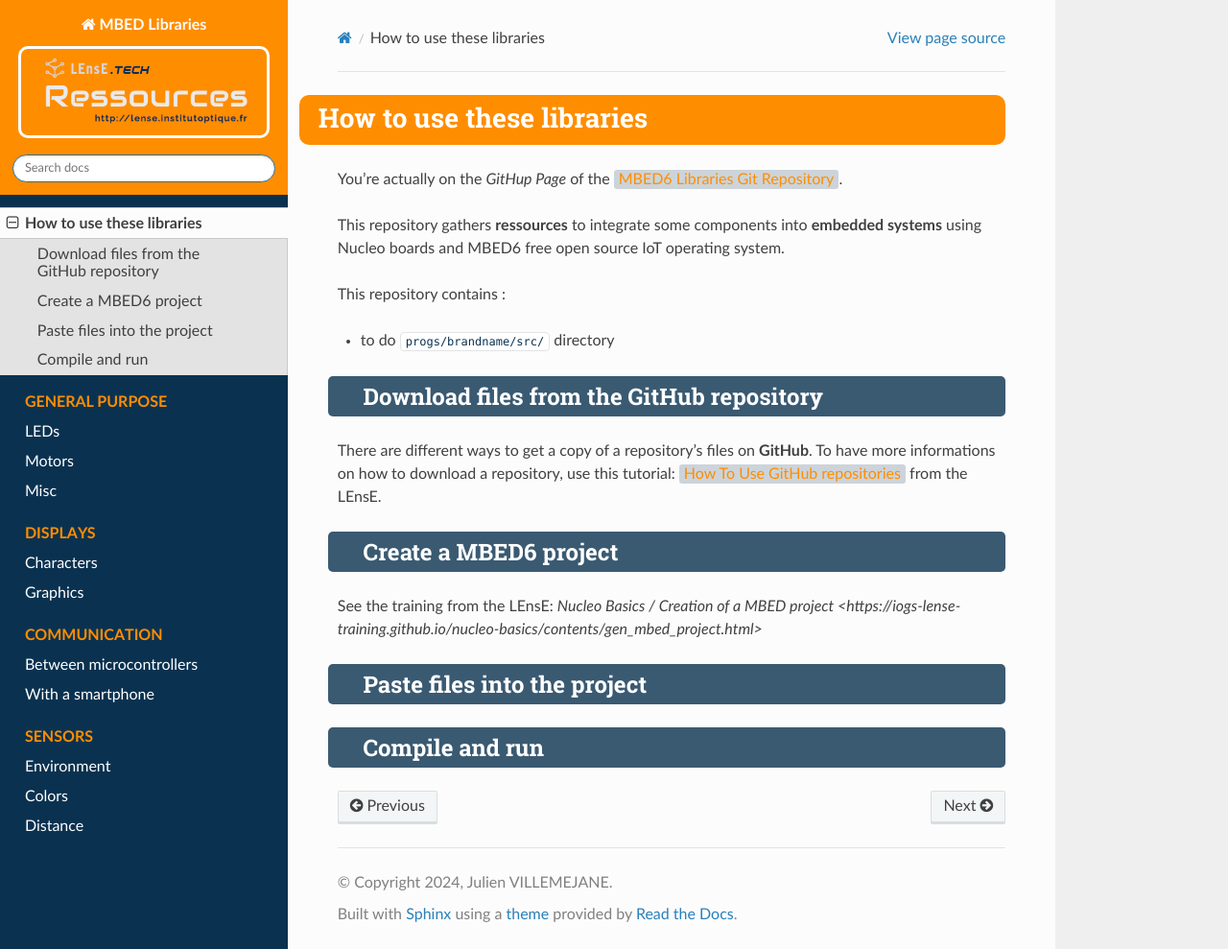
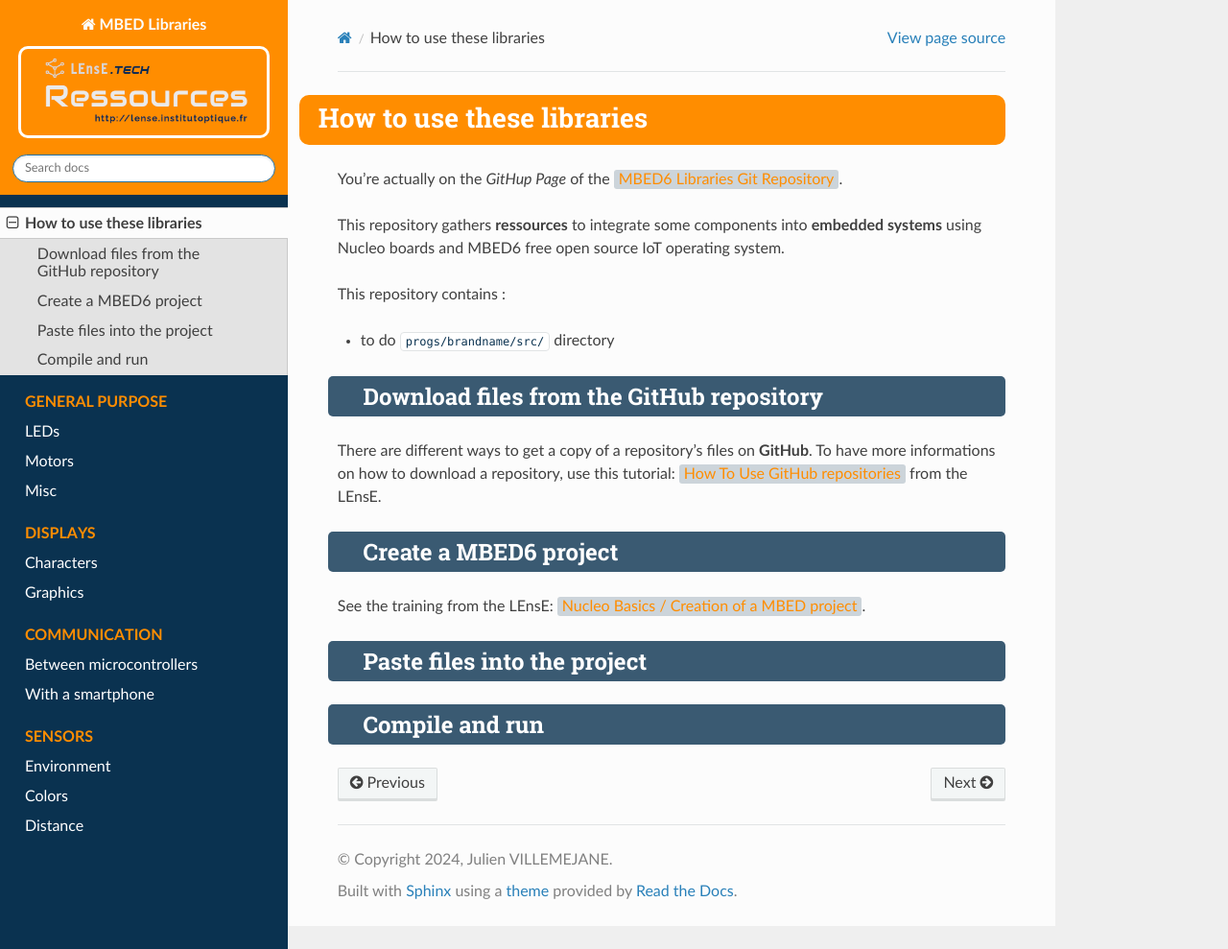
Before and after one commit to IOGS-LEnsE-ressources/mbed6-libraries, a Sphinx documentation site: the page built from docs/source/contents/how_to.rst, in a window 1280 px wide and 989 px high. Shown: the whole window at 96% size. Built offline with Sphinx 7.4.7 and the Read the Docs theme 2.0.0, drawn with Linux system fonts in a browser that asks for light colours.

Commit message:
Update how_to.rst

```diff
--- a/docs/source/contents/how_to.rst
+++ b/docs/source/contents/how_to.rst
@@ -19,7 +19,7 @@ There are different ways to get a copy of a repository's files on **GitHub**. To
 Create a MBED6 project
 **********************
 
-See the training from the LEnsE: `Nucleo Basics / Creation of a MBED project <https://iogs-lense-training.github.io/nucleo-basics/contents/gen_mbed_project.html>`
+See the training from the LEnsE: `Nucleo Basics / Creation of a MBED project <https://iogs-lense-training.github.io/nucleo-basics/contents/gen_mbed_project.html>`_.
 
 Paste files into the project
 ****************************
```
